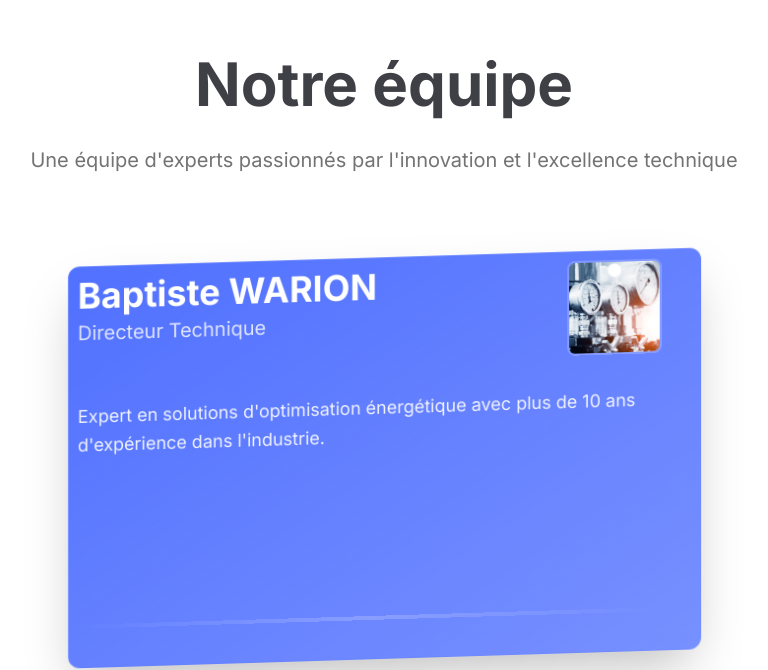
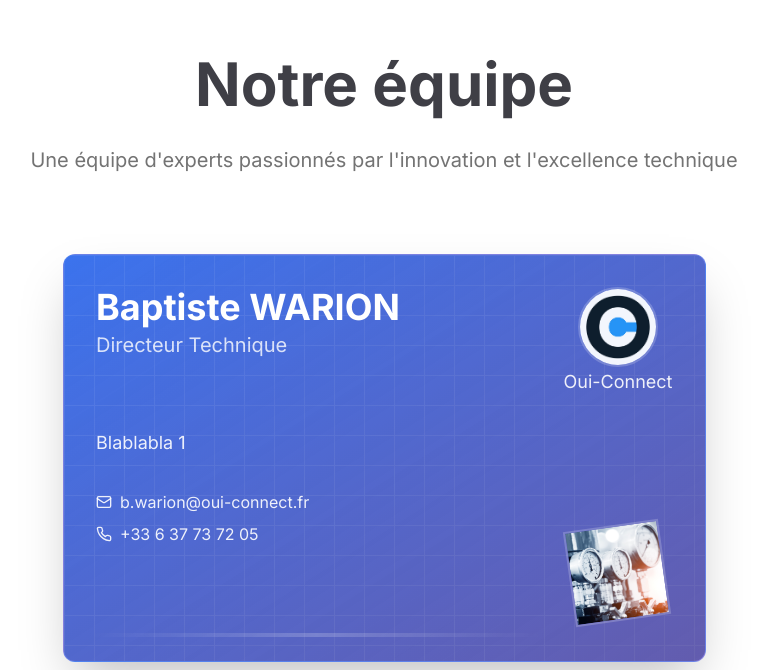
Before and after one commit to oui-connect-adrien/oui-connect, a Next.js app: page /business-card in a window 1280 px wide. Shown: the part 138-808 px from the top of the page, without its empty margins (256-1024 px from the left). Built offline with nearby package versions, Linux system fonts and the light colour scheme.

Commit message:
ajout business cards

```diff
--- a/app/business-card/page.tsx
+++ b/app/business-card/page.tsx
@@ -3,30 +3,73 @@
 import { motion } from "framer-motion";
 import Image from "next/image";
 import { CardBody, CardContainer, CardItem } from "@/components/ui/3d-card";
+import { Mail, Phone, Check, Copy } from "lucide-react";
+import { useState, useMemo } from "react";
+import { useToast } from "@/components/ui/use-toast";
+import { cn } from "@/lib/utils";
 
 const BusinessCard = () => {
-	// TODO: Replace with real team member data and images
+	const { toast } = useToast();
+	const [copiedText, setCopiedText] = useState<string | null>(null);
+
+	// Generate random rotation angles for each card
+	const rotationAngles = useMemo(() => {
+		return Array(3)
+			.fill(0)
+			.map(() => Math.floor(Math.random() * 20) - 10);
+	}, []);
+
+	const handleCopy = async (text: string, label: string) => {
+		await navigator.clipboard.writeText(text);
+		setCopiedText(text);
+		toast({
+			title: `${label} copié !`,
+			description: `${label} a été copié dans le presse-papier`,
+			duration: 2000,
+		});
+		setTimeout(() => setCopiedText(null), 2000);
+	};
+
 	const teamMembers = [
 		{
 			name: "Baptiste WARION",
 			role: "Directeur Technique",
-			image: "/evaluation-energetique-1.png",
-			description:
-				"Expert en solutions d'optimisation énergétique avec plus de 10 ans d'expérience dans l'industrie.",
+			company_image: "/logo-oui-connect-700x700.jpg",
+			company_name: "Oui-Connect",
+			custom_image: "/evaluation-energetique-1.png",
+			description: "Blablabla 1",
+			email: "b.warion@oui-connect.fr",
+			phone: "+33 6 37 73 72 05",
+			colors: {
+				from: "from-blue-600/90",
+				to: "to-indigo-700/70",
+			},
 		},
 		{
 			name: "Asmaa DINAR",
 			role: "Responsable Backend",
-			image: "/evaluation-energetique-2.png",
-			description:
-				"Spécialiste en développement de solutions web innovantes et en intégration de systèmes complexes.",
+			company_image: "/logo-oui-connect-700x700.jpg",
+			company_name: "Oui-Connect",
+			custom_image: "/evaluation-energetique-2.png",
+			description: "Blablabla 2",
+			email: "asmaa.dinar@oui-connect.fr",
+			colors: {
+				from: "from-emerald-600/90",
+				to: "to-lime-700/70",
+			},
 		},
 		{
 			name: "Adrien POIRIER",
 			role: "Développeur Frontend",
-			image: "/evaluation-energetique-3.png",
-			description:
-				"Passionné par la gestion de projets industriels et l'amélioration continue des processus.",
+			company_image: "/logo-oui-connect-700x700.jpg",
+			company_name: "Oui-Connect",
+			custom_image: "/evaluation-energetique-3.png",
+			description: "Blablabla 3",
+			email: "adrien.poirier@oui-connect.fr",
+			colors: {
+				from: "from-amber-600/90",
+				to: "to-orange-400/70",
+			},
 		},
 	];
 
@@ -50,55 +93,143 @@ const BusinessCard = () => {
 					Une équipe d'experts passionnés par l'innovation et l'excellence
 					technique
 				</motion.p>
-				<div className="flex flex-col gap-20 mt-8">
+				<div className="flex flex-col gap-20 mt-8 pb-32">
 					{teamMembers.map((member, index) => (
 						<motion.div
 							key={member.name + index}
 							initial={{ opacity: 0, y: 20 }}
 							whileInView={{ opacity: 1, y: 0 }}
-							transition={{ duration: 0.5, delay: index * 0.1 }}
+							viewport={{ margin: "-100px", once: true }}
+							transition={{ duration: 0.7, ease: "easeOut" }}
 							className="flex items-center justify-center perspective-1000"
 						>
 							<CardContainer className="inter-var">
 								<CardBody className="relative h-[calc(54mm*2)] w-[calc(85mm*2)]">
-									<div className="relative w-full h-full rounded-xl bg-gradient-to-br from-primary/90 to-primary/70 shadow-2xl border border-white/10">
+									<div
+										className={`relative w-full h-full rounded-xl bg-gradient-to-br ${member.colors.from} ${member.colors.to} shadow-2xl border border-white/10 overflow-hidden`}
+									>
+										{/* Grid Background */}
+										<div
+											className={cn(
+												"absolute inset-0 opacity-[0.07]",
+												"[background-size:30px_30px]",
+												"[background-image:linear-gradient(to_right,white_1px,transparent_1px),linear-gradient(to_bottom,white_1px,transparent_1px)]"
+											)}
+										/>
+										{/* Radial Gradient Overlay */}
+										<div className="pointer-events-none absolute inset-0 bg-gradient-to-br from-transparent to-black/20"></div>
+
 										{/* Content wrapper */}
-										<div className="absolute inset-0 p-6">
+										<div className="absolute inset-0 p-8">
 											{/* Top section with name and image */}
 											<CardItem
 												translateZ="100"
 												className="flex justify-between items-start w-full"
 											>
 												<div className="space-y-1 flex-grow">
-													<h2 className="text-4xl font-bold text-white">
+													<button
+														onClick={() => handleCopy(member.name, "Nom")}
+														className="text-4xl font-bold text-white hover:text-white/90 transition-colors group flex items-center gap-2"
+													>
 														{member.name}
-													</h2>
-													<p className="text-xl text-white/80">{member.role}</p>
+														{copiedText === member.name ? (
+															<Check className="w-5 h-5 text-green-400" />
+														) : (
+															<Copy className="w-5 h-5 opacity-0 group-hover:opacity-100 transition-opacity" />
+														)}
+													</button>
+													<button
+														onClick={() => handleCopy(member.role, "Rôle")}
+														className="text-xl text-white/80 hover:text-white/90 transition-colors group flex items-center gap-2"
+													>
+														{member.role}
+														{copiedText === member.role ? (
+															<Check className="w-4 h-4 text-green-400" />
+														) : (
+															<Copy className="w-4 h-4 opacity-0 group-hover:opacity-100 transition-opacity" />
+														)}
+													</button>
 												</div>
-
-												<div className="relative flex-shrink-0 w-24 h-24 rounded-lg overflow-hidden border-2 border-white/20">
+												<div className="flex flex-col items-center">
+													<div className="relative flex-shrink-0 w-20 h-20 mt-[-8] mr-[-8] rounded-full overflow-hidden border-2 border-white/20">
 														<Image
-														src={member.image}
-														alt={member.name}
+															src={member.company_image}
+															alt={member.company_name}
 															width={96}
 															height={96}
 															className="object-cover"
 															style={{ width: "100%", height: "100%" }}
 														/>
 													</div>
+													<p className="text-white/90 text-lg leading-relaxed">
+														{member.company_name}
+													</p>
+												</div>
 											</CardItem>
 
 											{/* Description */}
 											<CardItem translateZ="60" className="mt-8">
-												<p className="text-white/90 text-lg leading-relaxed">
+												<p className="text-white/90 text-lg leading-relaxed max-w-[80%]">
 													{member.description}
 												</p>
 											</CardItem>
 
-											{/* Bottom decoration */}
+											{/* Contact Information */}
+											<CardItem translateZ="80" className="mt-8">
+												<div className="flex flex-col gap-2">
+													{member.email && (
+														<button
+															onClick={() => handleCopy(member.email, "Email")}
+															className="flex items-center gap-2 text-white/90 hover:text-white transition-colors group"
+														>
+															<Mail className="w-4 h-4" />
+															<span>{member.email}</span>
+															{copiedText === member.email ? (
+																<Check className="w-4 h-4 text-green-400" />
+															) : (
+																<Copy className="w-4 h-4 opacity-0 group-hover:opacity-100 transition-opacity" />
+															)}
+														</button>
+													)}
+													{member.phone && (
+														<a
+															href={`tel:${member.phone}`}
+															className="flex items-center gap-2 text-white/90 hover:text-white transition-colors"
+														>
+															<Phone className="w-4 h-4" />
+															<span>{member.phone}</span>
+														</a>
+													)}
+												</div>
+											</CardItem>
+
+											{/* Custom Image */}
+											<CardItem
+												translateZ="100"
+												className="absolute bottom-10 right-10 w-24 h-24"
+											>
+												<div
+													className="relative w-full h-full overflow-hidden border-2 border-white/20"
+													style={{
+														transform: `rotate(${rotationAngles[index]}deg)`,
+														transition: "transform 0.3s ease-out",
+													}}
+												>
+													<Image
+														src={member.custom_image}
+														alt="Custom Image"
+														width={128}
+														height={128}
+														className="object-cover"
+														style={{ width: "100%", height: "100%" }}
+													/>
+												</div>
+											</CardItem>
+
+											{/* Bottom decoration - moved up in z-index */}
 											<CardItem
 												translateZ="40"
-												className="absolute bottom-6 left-6 right-6"
+												className="absolute bottom-6 left-6 right-40"
 											>
 												<div className="h-1 w-full bg-gradient-to-r from-white/0 via-white/20 to-white/0" />
 											</CardItem>
--- a/components/ui/3d-card.tsx
+++ b/components/ui/3d-card.tsx
@@ -14,6 +14,7 @@ const MouseEnterContext = createContext<{
 	mouseY: number;
 	mouseXPercentage: number;
 	mouseYPercentage: number;
+	isMouseEntered: boolean;
 } | null>(null);
 
 export const CardContainer = ({
@@ -31,6 +32,7 @@ export const CardContainer = ({
 		mouseY: 0,
 		mouseXPercentage: 0,
 		mouseYPercentage: 0,
+		isMouseEntered: false,
 	});
 
 	const updateMousePosition = (ev: React.MouseEvent<HTMLDivElement>) => {
@@ -41,7 +43,23 @@ export const CardContainer = ({
 		const mouseY = ev.clientY - rect.top;
 		const mouseXPercentage = mouseX / rect.width;
 		const mouseYPercentage = mouseY / rect.height;
-		setMousePosition({ mouseX, mouseY, mouseXPercentage, mouseYPercentage });
+		setMousePosition({
+			mouseX,
+			mouseY,
+			mouseXPercentage,
+			mouseYPercentage,
+			isMouseEntered: true,
+		});
+	};
+
+	const resetMousePosition = () => {
+		setMousePosition({
+			mouseX: 0,
+			mouseY: 0,
+			mouseXPercentage: 0.5,
+			mouseYPercentage: 0.5,
+			isMouseEntered: false,
+		});
 	};
 
 	return (
@@ -49,6 +67,7 @@ export const CardContainer = ({
 			className={cn("relative group/card", containerClassName)}
 			ref={containerRef}
 			onMouseMove={updateMousePosition}
+			onMouseLeave={resetMousePosition}
 		>
 			<MouseEnterContext.Provider value={mousePosition}>
 				<div className={cn("", className)}>{children}</div>
@@ -69,7 +88,14 @@ export const CardBody = ({
 
 	useEffect(() => {
 		if (!containerRef.current || !mousePosition) return;
-		const { mouseXPercentage, mouseYPercentage } = mousePosition;
+		const { mouseXPercentage, mouseYPercentage, isMouseEntered } =
+			mousePosition;
+
+		if (!isMouseEntered) {
+			containerRef.current.style.transform = `rotateX(0deg) rotateY(0deg)`;
+			return;
+		}
+
 		const rotateY = (mouseXPercentage - 0.5) * 20;
 		const rotateX = (mouseYPercentage - 0.5) * -20;
 
@@ -110,7 +136,14 @@ export const CardItem = ({
 
 	useEffect(() => {
 		if (!containerRef.current || !mousePosition) return;
-		const { mouseXPercentage, mouseYPercentage } = mousePosition;
+		const { mouseXPercentage, mouseYPercentage, isMouseEntered } =
+			mousePosition;
+
+		if (!isMouseEntered) {
+			containerRef.current.style.transform = `translate3d(0px, 0px, ${translateZ}px)`;
+			return;
+		}
+
 		const translateX = (mouseXPercentage - 0.5) * 30;
 		const translateY = (mouseYPercentage - 0.5) * 30;
 
```
Also changed, not shown: public/logo-oui-connect-700x700.jpg (added). Lines whose indentation alone changed are shown as unchanged.
